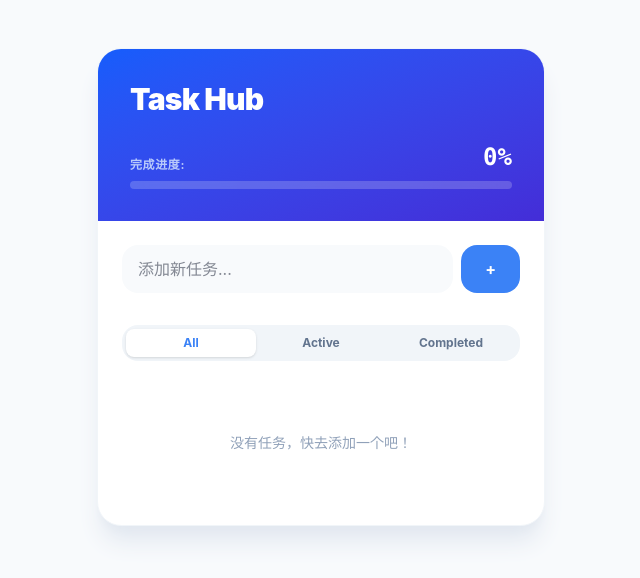
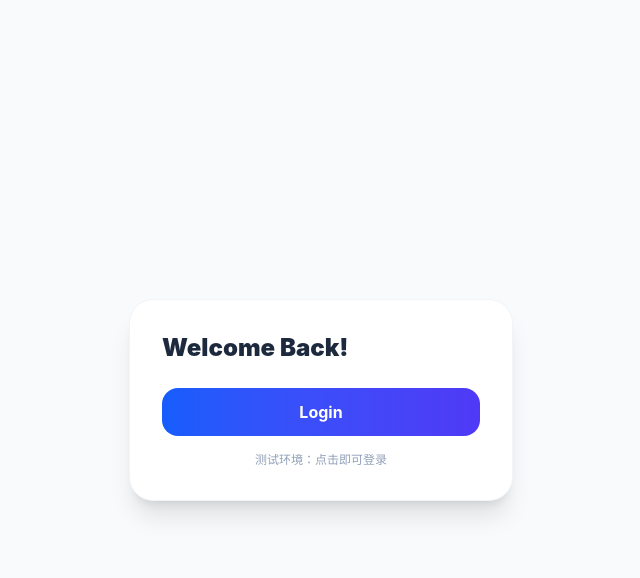
Before and after one commit to A1iang-xu/task-hub, a Vue app in the folder task-hub/: page /login in a window 1280 px wide. Shown: the top 578 px of the page, without its empty margins (319-959 px from the left). Built offline with nearby package versions, Linux system fonts and the light colour scheme.

Commit message:
5.路由系统及新增登录退出逻辑

```diff
--- a/task-hub/package.json
+++ b/task-hub/package.json
@@ -12,7 +12,8 @@
     "@tailwindcss/vite": "^4.2.4",
     "pinia": "^3.0.4",
     "tailwindcss": "^4.2.4",
-    "vue": "^3.5.32"
+    "vue": "^3.5.32",
+    "vue-router": "^5.0.6"
   },
   "devDependencies": {
     "@vitejs/plugin-vue": "^6.0.6",
--- a/task-hub/src/App.vue
+++ b/task-hub/src/App.vue
@@ -1,42 +1,15 @@
-<script setup>
-import { storeToRefs } from 'pinia';
-import { useTaskStore } from './stores/taskStore';
-import TaskHeader from './components/TaskHeader.vue';
-import TaskInput from './components/TaskInput.vue';
-import TaskFilter from './components/TaskFilter.vue';
-import TaskItem from './components/TaskItem.vue';
-//1.初始化任务状态管理
-const taskStore = useTaskStore();
-//2.解构出状态和方法，并使用storeToRefs包裹状态以保持响应式
-const { filter, filteredTasks } = storeToRefs(taskStore);
-const {addTask, removeTask, toggleTask} = taskStore;
+<script setup lang="ts">
+import router from './router';
+
 </script>
 
-
 <template>
-  <div class="min-h-screen py-12 px-4">
-    <div class="max-w-md mx-auto bg-white rounded-3xl shadow-xl shadow-slate-200 border border-slate-100 overflow-hidden">
-<!-- //TaskHeader组件 -->
-      <TaskHeader />
-      <main class="p-6">
-        <TaskInput @add-task="addTask" />
-        <TaskFilter v-model="filter" />
-        <ul class="space-y-3">
-          <TransitionGroup name="list">
-          <TaskItem
-            v-for="task in filteredTasks"
-            :key="task.id"
-            :task="task"
-            @toggle="toggleTask"
-            @remove="removeTask"
-          />
-          </TransitionGroup>
-        </ul>
-        <div v-if="filteredTasks.length === 0" class="text-center py-12 text-slate-400 text-sm">
-          没有任务，快去添加一个吧！
-        </div>
-      </main>
-    </div>
+  <div class="min-h-screen bg-slate-50">
+    <router-view v-slot="{ Component }">
+      <transition name="page" mode="out-in">
+        <component :is="Component" />
+      </transition>
+    </router-view>
   </div>
 </template>
 
--- /dev/null
+++ b/task-hub/src/composables/useNotification.js
@@ -0,0 +1,19 @@
+import {ref} from 'vue';
+
+export function useNotification() {
+    const message = ref('');
+    const isvisible = ref(false);
+    const notify = (msg,duration = 2000) => {
+        message.value = msg;
+        isvisible.value = true;
+        setTimeout(() => {
+            isvisible.value = false;
+        }, duration);
+    };
+
+    return {
+        message,
+        isvisible,
+        notify
+    };
+}
--- a/task-hub/src/main.js
+++ b/task-hub/src/main.js
@@ -1,7 +1,8 @@
 import { createApp } from 'vue'
 import {createPinia} from 'pinia'
+import router from './router'
 import App from './App.vue'
 import './style.css'
 
 const pinia = createPinia()
-createApp(App).use(pinia).mount('#app')
+createApp(App).use(pinia).use(router).mount('#app')
--- /dev/null
+++ b/task-hub/src/router/index.js
@@ -0,0 +1,36 @@
+import {createRouter, createWebHistory} from 'vue-router'
+
+const routes = [
+    {
+        path: '/login',
+        name: 'Login',
+        component: () => import('../views/Login.vue'),
+        meta: {title: '登录', requiresAuth: false}
+    },
+    {
+        path: '/',
+        name: 'Dashboard',
+        component: () => import('../views/Dashboard.vue'),
+        meta: {title: '仪表盘', requiresAuth: true,breadcrumb: '首页'}
+    }
+]
+
+const router = createRouter({
+    history: createWebHistory(),
+    routes
+})
+
+router.beforeEach((to, from, next) => {
+    const isAuthenticated = localStorage.getItem('isLoggedIn') === 'true'
+    if (to.meta.requiresAuth && !isAuthenticated) {
+        next('/login')
+    }
+    else if (to.path === '/login' && isAuthenticated) {
+        next('/')
+    }
+    else {
+        next()
+    }
+})
+
+export default router
--- /dev/null
+++ b/task-hub/src/views/Dashboard.vue
@@ -0,0 +1,49 @@
+<script setup>
+import { storeToRefs } from 'pinia';
+import { useTaskStore } from '../stores/taskStore';
+import { useRouter } from 'vue-router';
+import TaskHeader from '../components/TaskHeader.vue';
+import TaskInput from '../components/TaskInput.vue';
+import TaskFilter from '../components/TaskFilter.vue';
+import TaskItem from '../components/TaskItem.vue';
+//1.初始化任务状态管理
+const taskStore = useTaskStore();
+const router = useRouter();
+
+//2.解构出状态和方法，并使用storeToRefs包裹状态以保持响应式
+const { filter, filteredTasks } = storeToRefs(taskStore);
+const {addTask, removeTask, toggleTask} = taskStore;
+
+const handleLogout = () => {
+  localStorage.removeItem('isLoggedIn');
+  router.push('/login');
+};
+</script>
+
+
+<template>
+  <div class="py-12 px-4">
+    <div class="max-w-md mx-auto bg-white rounded-3xl shadow-xl border border-slate-100 overflow-hidden">
+<!-- //TaskHeader组件 -->
+      <TaskHeader />
+      <main class="p-6">
+        <TaskInput @add-task="addTask" />
+        <TaskFilter v-model="filter" />
+        <ul class="space-y-3">
+          <TransitionGroup name="list">
+          <TaskItem
+            v-for="task in filteredTasks"
+            :key="task.id"
+            :task="task"
+            @toggle="toggleTask"
+            @remove="removeTask"
+          />
+          </TransitionGroup>
+        </ul>
+        <button @click="handleLogout" class="mt-8 w-full py-2 text-xs text-slate-400 hover:text-red-500 transition-colors">
+          Logout
+        </button>
+      </main>
+    </div>
+  </div>
+</template>
--- /dev/null
+++ b/task-hub/src/views/Login.vue
@@ -0,0 +1,30 @@
+<script setup>
+import { ref } from 'vue';
+import { useRouter } from 'vue-router';
+
+const router = useRouter();
+const isLoading = ref(false);
+
+const handleLogin = () => {
+  isLoading.value = true;
+  setTimeout(() => {
+    localStorage.setItem('isLoggedIn', 'true');
+    router.push('/');
+    isLoading.value = false;
+  }, 1000);
+};
+</script>
+
+<template>
+    <div class="min-h-screen flex items-center justify-center bg-slate-50">
+    <div class="p-8 bg-white rounded-3xl shadow-xl w-full max-w-sm border border-slate-100">
+      <h2 class="text-2xl font-black mb-6 text-slate-800">Welcome Back!</h2>
+      <button @click="handleLogin"
+      :disabled="isLoading"
+      class="w-full bg-linear-to-r from-blue-600 to-indigo-600 text-white py-3 rounded-xl font-bold hover:opacity-90 active:scale-95 transition-all disabled:opacity-50">
+        {{ isLoading ? 'Logging in...' : 'Login' }}
+      </button>
+      <p class="mt-4 text-center text-xs text-slate-400">测试环境：点击即可登录</p>
+    </div>
+  </div>
+</template>
```
Also changed, not shown: 1 other file (tests, documents, lock files or other folders).
